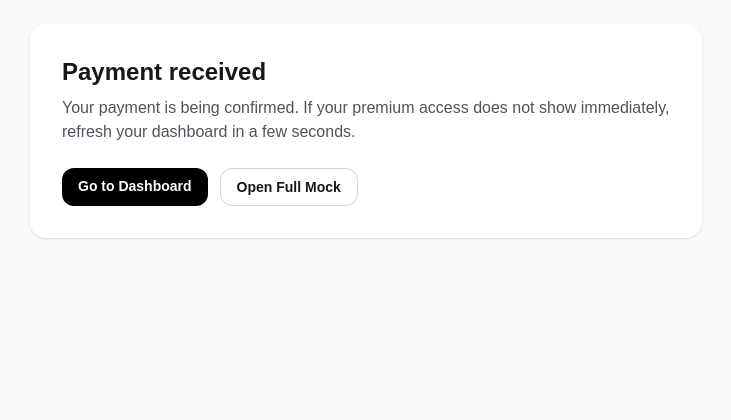
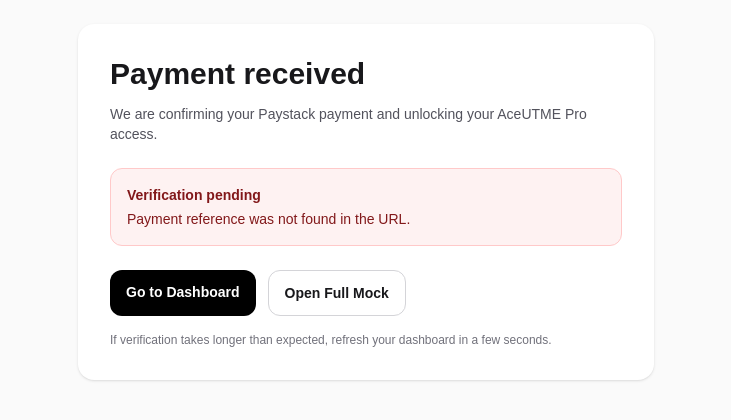
Before and after one commit to Isaiah19/aceutme, a Next.js app: page /checkout/success in a window 1280 px wide. Shown: the top 420 px of the page, without its empty margins (274-1005 px from the left). Built offline with nearby package versions, Linux system fonts and the light colour scheme.

Commit message:
Latest commit

```diff
--- /dev/null
+++ b/app/api/paystack/verify/route.ts
@@ -0,0 +1,76 @@
+import { NextResponse } from "next/server";
+import { createClient } from "@supabase/supabase-js";
+
+export const runtime = "nodejs";
+
+const supabase = createClient(
+  process.env.NEXT_PUBLIC_SUPABASE_URL!,
+  process.env.SUPABASE_SERVICE_ROLE_KEY!
+);
+
+export async function POST(req: Request) {
+  try {
+    const { reference } = await req.json();
+
+    if (!reference) {
+      return NextResponse.json({ error: "Missing reference" }, { status: 400 });
+    }
+
+    const verifyRes = await fetch(
+      `https://api.paystack.co/transaction/verify/${reference}`,
+      {
+        headers: {
+          Authorization: `Bearer ${process.env.PAYSTACK_SECRET_KEY}`,
+        },
+      }
+    );
+
+    const verifyData = await verifyRes.json();
+
+    if (!verifyData.status || verifyData.data.status !== "success") {
+      return NextResponse.json({ error: "Payment not successful" }, { status: 400 });
+    }
+
+    const data = verifyData.data;
+
+    const userId = data.metadata?.user_id ?? null;
+    const email = data.customer?.email ?? null;
+    const plan = data.metadata?.plan ?? "pro";
+
+    await supabase
+      .from("payments")
+      .update({
+        status: "success",
+        paid_at: data.paid_at,
+        amount_kobo: data.amount,
+        updated_at: new Date().toISOString(),
+      })
+      .eq("reference", reference);
+
+    if (userId) {
+      const premiumSince = new Date();
+      const premiumUntil = new Date();
+      premiumUntil.setMonth(premiumUntil.getMonth() + 1);
+
+      await supabase.from("profiles").upsert(
+        {
+          user_id: userId,
+          email,
+          is_premium: true,
+          plan,
+          premium_since: premiumSince.toISOString(),
+          premium_until: premiumUntil.toISOString(),
+          updated_at: new Date().toISOString(),
+        },
+        { onConflict: "user_id" }
+      );
+    }
+
+    return NextResponse.json({ success: true });
+  } catch (e: any) {
+    return NextResponse.json(
+      { error: e.message || "Verify failed" },
+      { status: 500 }
+    );
+  }
+}
--- a/app/checkout/success/page.tsx
+++ b/app/checkout/success/page.tsx
@@ -1,27 +1,114 @@
+"use client";
+
+import { useEffect, useMemo, useState } from "react";
+
+type VerifyState = "idle" | "verifying" | "success" | "error";
+
 export default function CheckoutSuccessPage() {
+  const [verifyState, setVerifyState] = useState<VerifyState>("idle");
+  const [message, setMessage] = useState(
+    "Your payment is being confirmed. If your premium access does not show immediately, refresh your dashboard in a few seconds."
+  );
+
+  const reference = useMemo(() => {
+    if (typeof window === "undefined") return "";
+    const params = new URLSearchParams(window.location.search);
+    return params.get("reference") || params.get("trxref") || "";
+  }, []);
+
+  useEffect(() => {
+    async function verifyPayment() {
+      if (!reference) {
+        setVerifyState("error");
+        setMessage("Payment reference was not found in the URL.");
+        return;
+      }
+
+      setVerifyState("verifying");
+
+      try {
+        const res = await fetch("/api/paystack/verify", {
+          method: "POST",
+          headers: {
+            "Content-Type": "application/json",
+          },
+          body: JSON.stringify({ reference }),
+        });
+
+        const data = await res.json().catch(() => ({}));
+
+        if (!res.ok) {
+          setVerifyState("error");
+          setMessage(data?.error ?? "We could not verify your payment yet.");
+          return;
+        }
+
+        setVerifyState("success");
+        setMessage("Payment verified successfully. Your premium access is now active.");
+      } catch (e: any) {
+        setVerifyState("error");
+        setMessage(e?.message ?? "We could not verify your payment yet.");
+      }
+    }
+
+    verifyPayment();
+  }, [reference]);
+
+  const statusClass =
+    verifyState === "success"
+      ? "border-emerald-200 bg-emerald-50 text-emerald-900"
+      : verifyState === "error"
+      ? "border-red-200 bg-red-50 text-red-900"
+      : "border-zinc-200 bg-zinc-50 text-zinc-900";
+
   return (
     <main className="min-h-screen bg-zinc-50 p-6">
-      <div className="mx-auto max-w-2xl rounded-2xl bg-white p-8 shadow-sm">
-        <h1 className="text-2xl font-bold text-zinc-900">Payment received</h1>
-        <p className="mt-2 text-zinc-600">
-          Your payment is being confirmed. If your premium access does not show immediately,
-          refresh your dashboard in a few seconds.
+      <div className="mx-auto max-w-xl">
+        <div className="rounded-2xl bg-white p-8 shadow-sm">
+          <h1 className="text-3xl font-bold text-zinc-900">Payment received</h1>
+
+          <p className="mt-3 text-sm text-zinc-600">
+            We are confirming your Paystack payment and unlocking your AceUTME Pro access.
           </p>
 
-        <div className="mt-6 flex gap-3">
+          <div className={`mt-6 rounded-xl border p-4 ${statusClass}`}>
+            <div className="text-sm font-semibold">
+              {verifyState === "success"
+                ? "Verification successful"
+                : verifyState === "error"
+                ? "Verification pending"
+                : "Verifying payment"}
+            </div>
+            <div className="mt-1 text-sm">{message}</div>
+
+            {reference && (
+              <div className="mt-3 text-xs break-all opacity-80">
+                Reference: {reference}
+              </div>
+            )}
+          </div>
+
+          <div className="mt-6 flex flex-wrap gap-3">
             <a
               href="/dashboard"
-            className="rounded-xl bg-black px-4 py-2 text-sm font-semibold text-white"
+              className="rounded-xl bg-black px-4 py-3 text-sm font-semibold text-white"
             >
               Go to Dashboard
             </a>
 
             <a
               href="/cbt/full"
-            className="rounded-xl border border-zinc-300 bg-white px-4 py-2 text-sm font-semibold text-zinc-900"
+              className="rounded-xl border border-zinc-300 bg-white px-4 py-3 text-sm font-semibold text-zinc-900"
             >
               Open Full Mock
             </a>
+          </div>
+
+          <p className="mt-4 text-xs text-zinc-500">
+            {verifyState === "success"
+              ? "You can now continue with premium features."
+              : "If verification takes longer than expected, refresh your dashboard in a few seconds."}
+          </p>
         </div>
       </div>
     </main>
```
Lines whose indentation alone changed are shown as unchanged.
